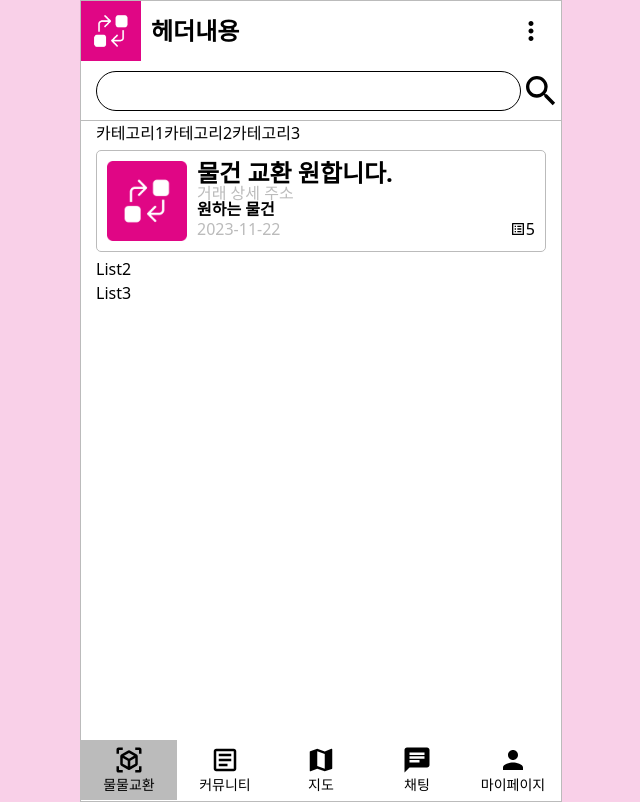
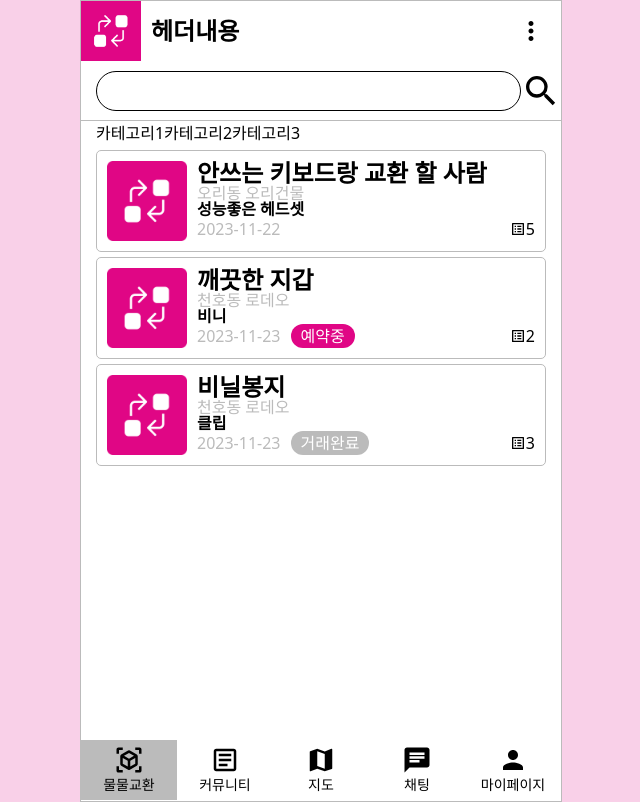
Before and after one commit to KostaMiniProject/MainProject-Front, a Next.js app: page /exchange in a window 1280 px wide. Shown: the whole page, without its empty margins (319-959 px from the left). Built offline with nearby package versions, Linux system fonts and the light colour scheme.

Commit message:
feat : 교환 포스트 컴포넌트 개발

```diff
--- a/app/exchange/page.tsx
+++ b/app/exchange/page.tsx
@@ -1,8 +1,47 @@
+'use client';
 import React from 'react';
 import Scarch from '@/components/Search';
 import ExchangePost from '@/components/exchange/ExchangePost';
 
 function Page() {
+  const dumyData: any = [
+    {
+      id: 0,
+      title: '안쓰는 키보드랑 교환 할 사람',
+      prefer_items: '성능좋은 헤드셋',
+      address: '오리동 오리건물',
+      created_at: '2023-11-22',
+      status: 'exchanging',
+      bid_count: 5,
+    },
+    {
+      id: 1,
+      title: '깨끗한 지갑',
+      prefer_items: '비니',
+      address: '천호동 로데오',
+      created_at: '2023-11-23',
+      status: 'raservation',
+      bid_count: 2,
+    },
+    {
+      id: 2,
+      title: '비닐봉지',
+      prefer_items: '클립',
+      address: '천호동 로데오',
+      created_at: '2023-11-23',
+      status: 'completed',
+      bid_count: 3,
+    },
+    {
+      id: 3,
+      title: '바지',
+      prefer_items: '옷',
+      address: '암사동',
+      created_at: '2023-11-24',
+      status: 'deleted',
+      bid_count: 7,
+    },
+  ];
   return (
     <div>
       <Scarch />
@@ -16,9 +55,9 @@ function Page() {
         </div>
         {/* ExchangePost 리스트 */}
         <div>
-          <ExchangePost />
-          <div>List2</div>
-          <div>List3</div>
+          {dumyData.map((e: any) => {
+            return e.status !== 'deleted' ? <ExchangePost bid={e} /> : <></>;
+          })}
         </div>
       </div>
     </div>
--- a/components/exchange/ExchangePost.tsx
+++ b/components/exchange/ExchangePost.tsx
@@ -4,7 +4,22 @@ import { MdOutlineListAlt } from 'react-icons/md';
 
 import TempImg from '@/image/Logo.png';
 
-function ExchangePost() {
+enum status {
+  a = 'exchanging',
+  b = 'raservation',
+  c = 'completed',
+  d = 'deleted',
+}
+interface BidType {
+  id: number;
+  title: string;
+  prefer_items: string;
+  address: string;
+  created_at: string;
+  status: string;
+  bid_count: number;
+}
+function ExchangePost({ bid }: { bid: BidType }) {
   return (
     <div className="border-gray border-[0.5px] rounded-[5px] flex my-[5px]">
       <Image
@@ -12,17 +27,37 @@ function ExchangePost() {
         alt="Item image"
         className="w-[80px] h-[80px] my-[10px] ml-[10px]"
       />
+      {/* 우측 데이터부분 */}
       <div className="my-[10px] w-[100%] mx-[10px] flex-col justify-between">
-        <div className="font-[800] text-[24px] leading-none">
-          물건 교환 원합니다.
-        </div>
-        <div className="text-gray text-[16px] leading-none">거래 상세 주소</div>
-        <div className="font-[600] leading-none">원하는 물건</div>
+        {/* 타이틀 */}
+        <div className="font-[800] text-[24px] leading-none">{bid.title}</div>
+        {/* 주소 */}
+        <div className="text-gray text-[16px] leading-none">{bid.address}</div>
+        {/* 원하는물건 */}
+        <div className="font-[600] leading-none">{bid.prefer_items}</div>
+        {/* 게시날짜와 입찰 수 */}
         <div className="flex justify-between">
-          <div className="text-gray">2023-11-22</div>
-          <div className="flex items-center">
-            <MdOutlineListAlt />
-            <div>5</div>
+          <div className="flex">
+            {/* 게시날짜 */}
+            <div className="text-gray mr-[10px]">{bid.created_at}</div>
+            {bid.status === status.b ? (
+              <div className="bg-base text-white rounded-[15px] px-[10px]">
+                예약중
+              </div>
+            ) : bid.status === status.c ? (
+              <div className="bg-gray text-white rounded-[15px] px-[10px]">
+                거래완료
+              </div>
+            ) : (
+              <></>
+            )}
+          </div>
+          <div className="flex">
+            {/* 입찰 수 */}
+            <div className="flex items-center">
+              <MdOutlineListAlt />
+              <div>{bid.bid_count}</div>
+            </div>
           </div>
         </div>
       </div>
```
